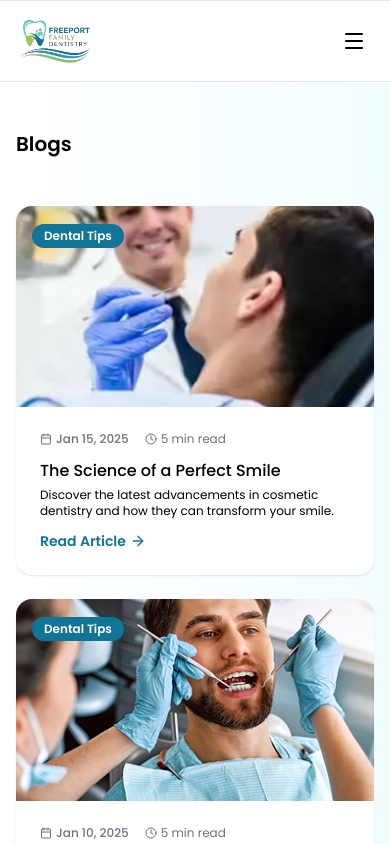
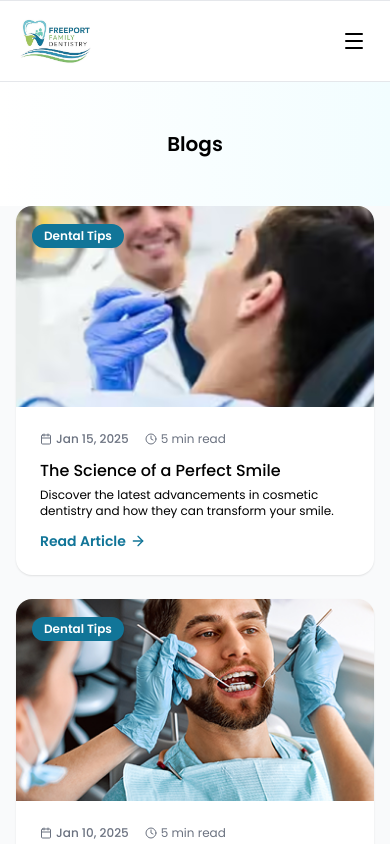
Before and after one commit to amanattrish/ffd, a Next.js app: page /blog in a window 390 px wide. Shown: the top 844 px of the page. Built offline with nearby package versions, Linux system fonts and the light colour scheme.

Commit message:
refactor: enhance BlogPage layout and update BlogPreview text class for improved readability

```diff
--- a/src/app/blog/page.tsx
+++ b/src/app/blog/page.tsx
@@ -15,10 +15,16 @@ export default function BlogPage() {
 
   return (
     <>
-      <Section background="gradient" isBgLtr={false} className="relative overflow-hidden">
-          <h1 className="heading-3 md:text-center my-12">
+      {/* Hero Section */}
+      <Section className="relative py-12!" background="gradient" isBgLtr={false}>
+        <div className="container mx-auto px-4 text-center relative z-10">
+          <h1 className="heading-3">
             Blogs
           </h1>
+        </div>
+      </Section>
+
+      <Section background="gray" className="relative overflow-hidden">
         <div className="grid md:grid-cols-2 lg:grid-cols-3 gap-6">
           {blog.items.map((post, index) => (
           <BlogCard key={post.id} post={post} index={index} blog={blog} />
--- a/src/components/sections/BlogPreview.tsx
+++ b/src/components/sections/BlogPreview.tsx
@@ -23,7 +23,7 @@ export default function BlogPreview() {
           </h2>
         </div>
         <div className="flex flex-col gap-4">
-          <p className="body-text font-medium mt-2 max-w-xl">
+          <p className="helper-text font-medium mt-2 max-w-xl">
             {blog.description}
           </p>
           <Link
```
